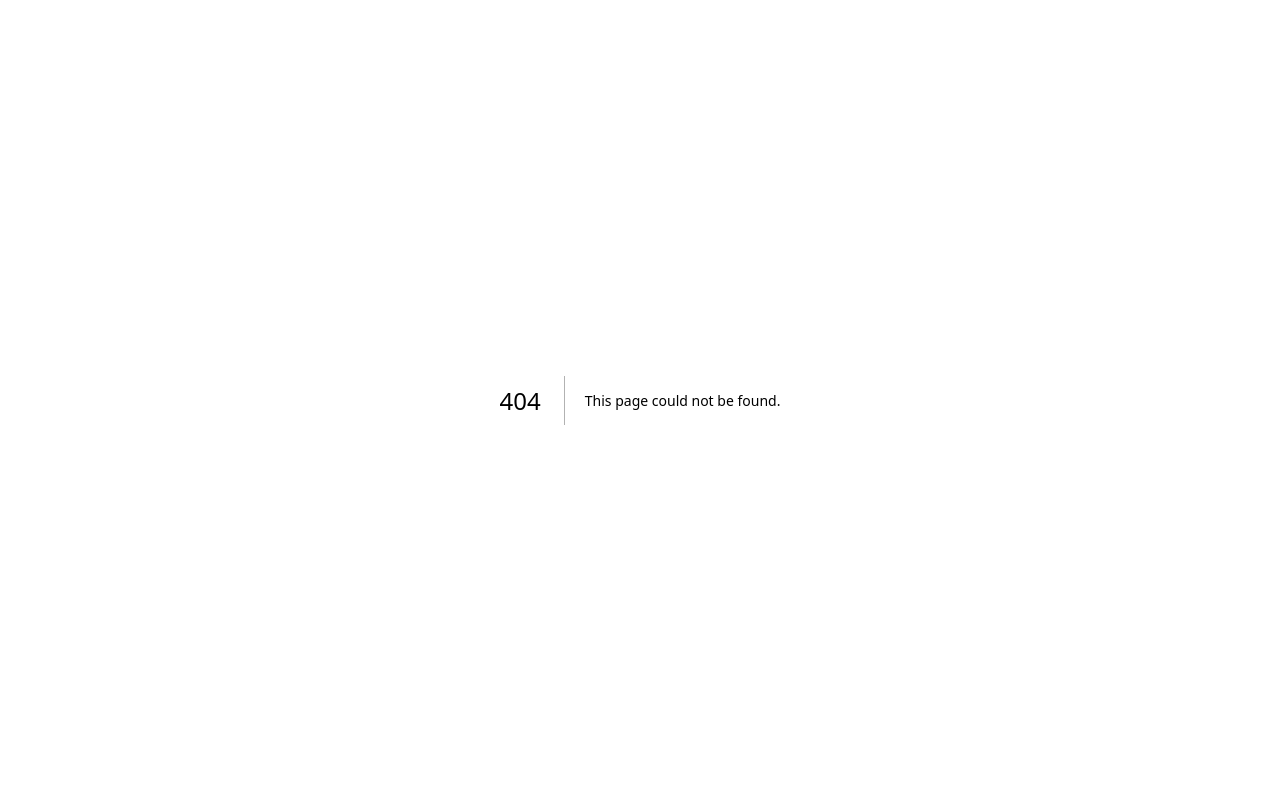
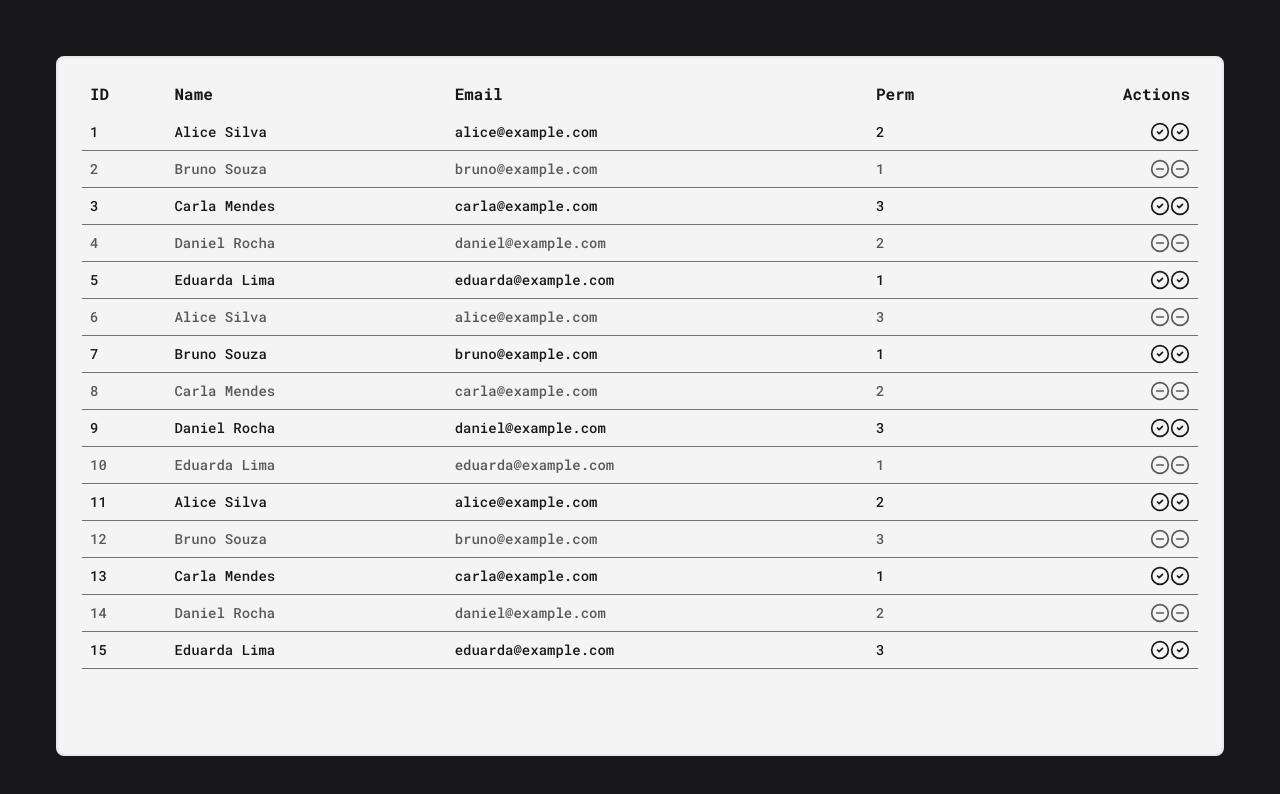
Before and after one commit to zCaio79/Dengue-Nextjs, a Next.js app in the folder frontend/: page /admin in a window 1280 px wide. Before the commit this address had no page. Shown: the top 794 px of the page. Built offline with nearby package versions, Linux system fonts and the light colour scheme.

Commit message:
muita coisa, ja me perdi kkkk

```diff
--- /dev/null
+++ b/frontend/src/app/admin/page.tsx
@@ -0,0 +1,43 @@
+import UsersTable from "@/components/usersTable";
+
+type User = {
+    id: number;
+    name: string;
+    email: string;
+    active: boolean;
+    permission: number;
+};
+
+type Users = User[];
+
+export default function Admin() {
+    const users: Users = [
+
+        { id: 1, name: "Alice Silva", email: "alice@example.com", permission: 2, active: true },
+        { id: 2, name: "Bruno Souza", email: "bruno@example.com", permission: 1, active: false },
+        { id: 3, name: "Carla Mendes", email: "carla@example.com", permission: 3, active: true },
+        { id: 4, name: "Daniel Rocha", email: "daniel@example.com", permission: 2, active: false },
+        { id: 5, name: "Eduarda Lima", email: "eduarda@example.com", permission: 1, active: true },
+        { id: 6, name: "Alice Silva", email: "alice@example.com", permission: 3, active: false },
+        { id: 7, name: "Bruno Souza", email: "bruno@example.com", permission: 1, active: true },
+        { id: 8, name: "Carla Mendes", email: "carla@example.com", permission: 2, active: false },
+        { id: 9, name: "Daniel Rocha", email: "daniel@example.com", permission: 3, active: true },
+        { id: 10, name: "Eduarda Lima", email: "eduarda@example.com", permission: 1, active: false },
+        { id: 11, name: "Alice Silva", email: "alice@example.com", permission: 2, active: true },
+        { id: 12, name: "Bruno Souza", email: "bruno@example.com", permission: 3, active: false },
+        { id: 13, name: "Carla Mendes", email: "carla@example.com", permission: 1, active: true },
+        { id: 14, name: "Daniel Rocha", email: "daniel@example.com", permission: 2, active: false },
+        { id: 15, name: "Eduarda Lima", email: "eduarda@example.com", permission: 3, active: true }
+
+
+    ];
+
+    return (
+        <div className="text-white px-6 pt-6 pb-3 gap-4 flex min-h-screen flex-col w-full justify-center
+         items-center bg-zinc-900 md:h-screen">
+            <main className="flex w-full h-full justify-center p-0 md:p-8">
+                <UsersTable users={users} />
+            </main>
+        </div>
+    );
+}
--- a/frontend/src/app/newcase/page.tsx
+++ b/frontend/src/app/newcase/page.tsx
@@ -8,7 +8,7 @@ export default function NewCase() {
     <div className="text-white px-6 pt-6 pb-3 gap-4 flex min-h-screen flex-col w-full justify-center
     items-center bg-zinc-900 md:h-screen">
 
-        <main className="flex w-full h-full  items-center justify-center
+        <main className="flex w-full h-full items-center justify-center
         rounded-lg border-white border-4 border-dashed">
             <NewcaseForm/>
         </main>
--- a/frontend/src/components/dateFilterBtn.tsx
+++ b/frontend/src/components/dateFilterBtn.tsx
@@ -21,7 +21,7 @@ export default function DateFilterBtn() {
 
 
             {showDatePicker && (
-                <div className="absolute z-50 top-full left-0 mt-2 bg-white border-2 border-zinc-300 flex items-center shadow-lg rounded-lg p-3 z-10">
+                <div className="absolute z-50 top-full left-0 mt-2 bg-white border-2 border-zinc-300 flex items-center shadow-lg rounded-lg p-3">
                     <DatePicker
                         maxDate={new Date()}
                         selected={selectedDate}
--- a/frontend/src/components/loginForm.tsx
+++ b/frontend/src/components/loginForm.tsx
@@ -19,6 +19,8 @@ export default function LoginForm() {
 
     const handleSubmitLogin = async (e: React.FormEvent) => {
         e.preventDefault();
+
+        setShowPassword(false)
 
         setError(null)
 
--- a/frontend/src/components/map.tsx
+++ b/frontend/src/components/map.tsx
@@ -54,6 +54,7 @@ const Map = (props: MapProps) => {
       className="h-full w-full z-40"
       markerZoomAnimation={false}
       zoomControl={false}
+      whenReady={() => console.log("Mapa carregado!")}
     >
       <TileLayer
         url="https://{s}.tile.openstreetmap.org/{z}/{x}/{y}.png"
--- a/frontend/src/components/mapForm.tsx
+++ b/frontend/src/components/mapForm.tsx
@@ -37,24 +37,26 @@ export default function MapForm({ position, setPosition }: MapFormProps) {
 
     if (!isClient) {
         return (
-        <div className="flex w-full h-full rounded-lg justify-center items-center bg-white">
-            <Image unoptimized src="/loading.svg" alt="loading" width={50} height={50} />
-        </div>
-        )
+            <div className="flex w-full h-full rounded-lg justify-center items-center bg-white">
+                <Image unoptimized src="/loading.svg" alt="loading" width={50} height={50} />
+            </div>
+        );
     }
+
     return (
         <div className="flex w-full h-[40vh] rounded-md items-center bg-zinc-900 p-2 flex-col gap-2">
-            <p className="text-sm font-semibold text-white">Selecione sua Localização</p>
+            <p className="text-sm text-center font-semibold text-white">Selecione sua Localização</p>
             <MapContainer
-                center={[-24.2485, -51.6755]}
+                center={position ? [position.lat, position.lng] : [-24.2485, -51.6755]}
                 zoom={13}
                 className="h-full w-full rounded-md"
                 markerZoomAnimation={false}
                 zoomControl={false}
+                whenReady={() => console.log("Mapa carregado!")}
             >
                 <TileLayer url="https://{s}.tile.openstreetmap.org/{z}/{x}/{y}.png" />
                 <LocationMarker />
             </MapContainer>
         </div>
-    )
+    );
 }
--- a/frontend/src/components/newcaseForm.tsx
+++ b/frontend/src/components/newcaseForm.tsx
@@ -10,18 +10,20 @@ const MapForm = dynamic(() => import("@/components/mapForm"), { ssr: false });
 
 export default function NewcaseForm() {
   const [exame, setExame] = useState("");
+  const [gravidade, setGravidade] = useState("");
   const [position, setPosition] = useState<LatLng | null>(null);
 
   function handleNewCase(event: React.FormEvent) {
     event.preventDefault();
-    console.log("Posição selecionada:", position);
+    console.log("Novo caso registrado:", { position, gravidade, exame });
   }
 
   return (
     <form
       onSubmit={handleNewCase}
-      className="flex flex-col gap-4 h-fit w-screen py-7 px-6 font-robotoMono
-      text-zinc-900 font-semibold bg-white rounded-lg md:w-80"
+      className="flex flex-col gap-4 w-full py-6 px-8 font-robotoMono
+      text-zinc-900 font-semibold bg-white rounded-lg shadow-md
+      md:w-[45%]"
     >
       <h1 className="flex items-center self-center font-bold text-lg gap-2 mb-4">
         <ChevronLeft className="size-5" />
@@ -29,49 +31,89 @@ export default function NewcaseForm() {
         <ChevronRight className="size-5" />
       </h1>
 
-      <div className="flex flex-col gap-2 items-center">
-        <p className="text-sm font-semibold">Caso confirmado via Exame?</p>
-        <div className="flex gap-2">
+      <div className="grid grid-cols-1 md:grid-cols-2 gap-6 md:gap-4">
+        <div className="flex flex-col gap-8 md:gap-16">
+          <fieldset className="flex flex-col gap-2">
+            <legend className="text-sm font-semibold mb-4">Caso confirmado via Exame?</legend>
+            <div className="flex gap-4">
+              <label className="flex gap-2 cursor-pointer">
                 <input
-            id="positivo"
+                  type="radio"
                   name="exame"
-            type="radio"
                   value="positivo"
                   onChange={(e) => setExame(e.target.value)}
                   required
                 />
-          <label htmlFor="positivo" className="text-sm mr-2">
-            Sim
+                <span className="text-sm">Sim</span>
               </label>
 
+              <label className="flex items-center gap-2 cursor-pointer">
                 <input
-            id="negativo"
+                  type="radio"
                   name="exame"
-            type="radio"
                   value="negativo"
                   onChange={(e) => setExame(e.target.value)}
                   required
                 />
-          <label htmlFor="negativo" className="text-sm">
-            Não
+                <span className="text-sm">Não</span>
               </label>
             </div>
+          </fieldset>
+
+          <fieldset className="flex flex-col">
+            <legend className="text-sm font-semibold mb-4">Gravidade:</legend>
+            <div className="flex flex-col gap-2">
+              <label className="flex items-center gap-2 cursor-pointer">
+                <input
+                  type="radio"
+                  name="gravidade"
+                  value="leve"
+                  onChange={(e) => setGravidade(e.target.value)}
+                  required
+                />
+                <span className="text-sm text-emerald-500">Leve</span>
+              </label>
+
+              <label className="flex items-center gap-2 cursor-pointer">
+                <input
+                  type="radio"
+                  name="gravidade"
+                  value="moderada"
+                  onChange={(e) => setGravidade(e.target.value)}
+                  required
+                />
+                <span className="text-sm text-amber-500">Moderada</span>
+              </label>
+
+              <label className="flex items-center gap-2 cursor-pointer">
+                <input
+                  type="radio"
+                  name="gravidade"
+                  value="grave"
+                  onChange={(e) => setGravidade(e.target.value)}
+                  required
+                />
+                <span className="text-sm text-red-500">Grave</span>
+              </label>
+            </div>
+          </fieldset>
         </div>
 
         <MapForm position={position} setPosition={setPosition} />
+      </div>
 
       <hr className="border-t-2 border-dashed border-zinc-900" />
 
       <div className="flex gap-4 w-full justify-center">
         <Link
           href="/dashboard"
-          className="flex self-center justify-center my-1 w-24 text-sm bg-red-500 rounded-lg py-1 text-white hover:bg-red-400"
+          className="flex items-center justify-center w-24 text-sm bg-red-500 rounded-lg py-1 text-white hover:bg-red-400 transition"
         >
           Cancelar
         </Link>
         <button
           type="submit"
-          className="flex self-center justify-center my-1 w-24 text-sm bg-emerald-500 rounded-lg py-1 text-white hover:bg-emerald-400"
+          className="flex items-center justify-center w-24 text-sm bg-emerald-500 rounded-lg py-1 text-white hover:bg-emerald-400 transition"
         >
           Enviar
         </button>
--- a/frontend/src/components/registerForm.tsx
+++ b/frontend/src/components/registerForm.tsx
@@ -105,6 +105,7 @@ export default function RegisterForm() {
 
     const handleSubmit = async (e: React.FormEvent) => {
         e.preventDefault();
+        setShowPassword(false)
         setError(null)
         if (password !== passwordConfirm) {
             setError("Senhas não correspondem!");
--- /dev/null
+++ b/frontend/src/components/usersTable.tsx
@@ -0,0 +1,56 @@
+import { CircleCheck, CircleMinus } from "lucide-react";
+
+type User = {
+    id: number;
+    name: string;
+    email: string;
+    active: boolean;
+    permission: number;
+};
+
+type Users = User[];
+
+type UsersTableProps = {
+    users: Users;
+};
+
+export default function UsersTable({ users }: UsersTableProps) {
+    return (
+        <div className="w-full bg-zinc-100 border-2 py-4 px-6 rounded-lg overflow-scroll">
+            <table className="w-full border-collapse text-zinc-900 font-robotoMono">
+                <thead>
+                    <tr>
+                        <th className="text-left p-2">ID</th>
+                        <th className="text-left p-2">Name</th>
+                        <th className="text-left p-2">Email</th>
+                        <th className="text-left p-2">Perm</th>
+                        <th className="text-right p-2">Actions</th>
+                    </tr>
+                </thead>
+                <tbody>
+                    {users.map((user) => (
+                        <tr className={`border-b border-zinc-500 text-sm font-medium px-2 gap-8 ${!user.active ? 'opacity-70' : 'opacity-100'}`} key={user.id}>
+                            <td className="p-2">{user.id}</td>
+                            <td className="p-2">{user.name}</td>
+                            <td className="p-2">{user.email}</td>
+                            <td className="p-2">{user.permission}</td>
+                            <td className="p-2 flex justify-end">
+                                <button
+                                    type="button"
+                                    title={user.active ? "Inativar" : "Ativar"}
+                                    className="flex items-center justify-center">
+                                        {!user.active ? <CircleMinus className="w-5 h-5" /> : <CircleCheck className="w-5 h-5" />}
+                                </button>
+                                <button
+                                    type="button"
+                                    className="flex items-center justify-center">
+                                        {!user.active ? <CircleMinus className="w-5 h-5" /> : <CircleCheck className="w-5 h-5" />}
+                                </button>
+                            </td>
+                        </tr>
+                    ))}
+                </tbody>
+            </table>
+        </div>
+    );
+}
```
Also changed, not shown: frontend/src/middleware.ts (+4 -4 lines). Lines whose indentation alone changed are shown as unchanged.
